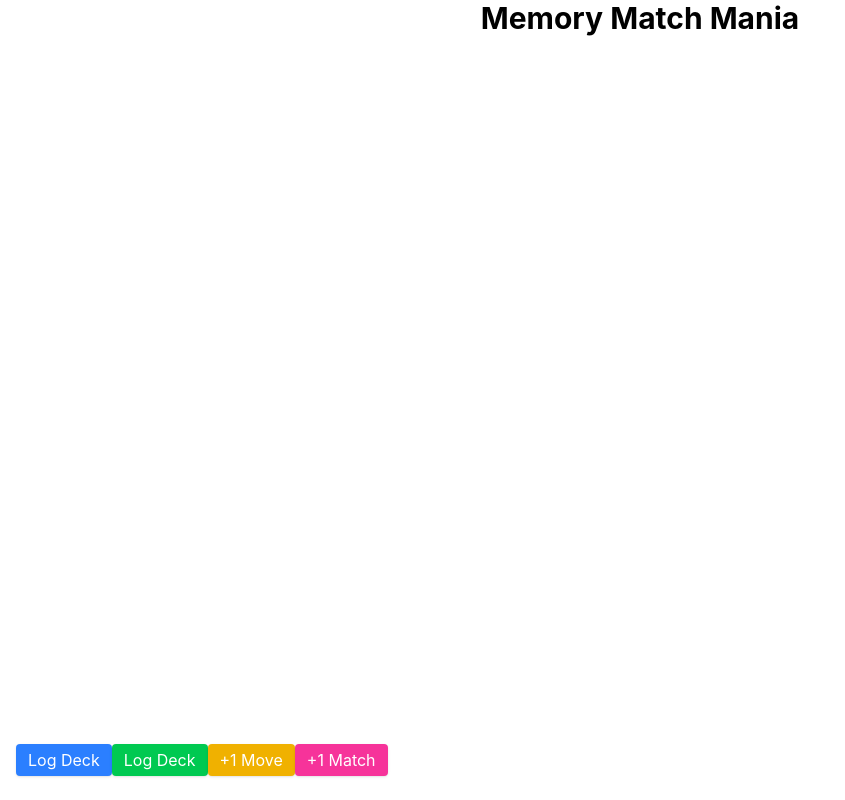
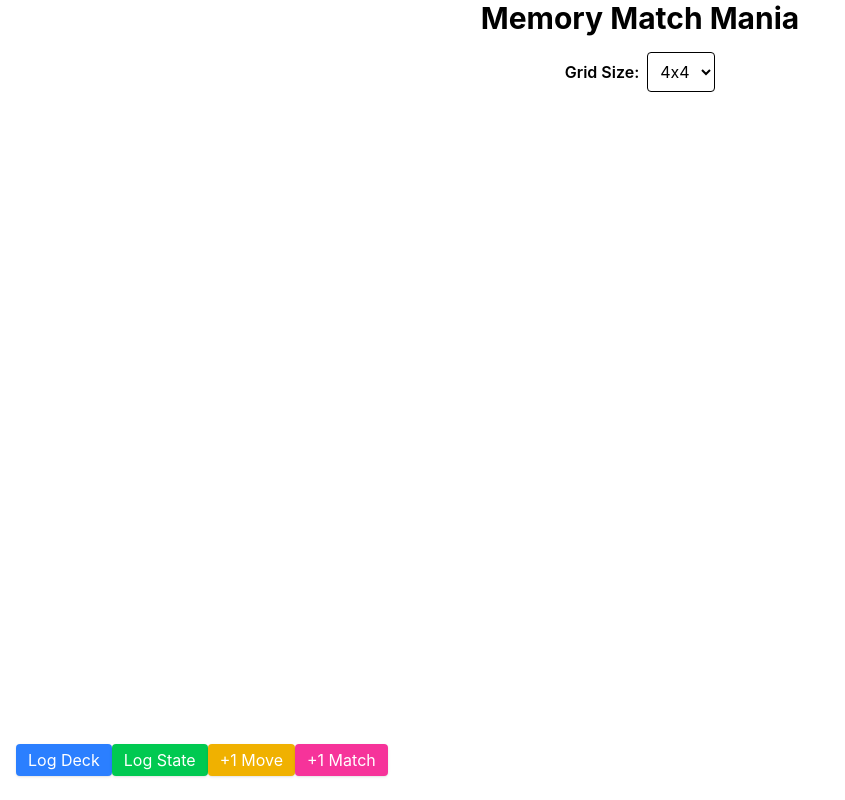
Before and after one commit to cyril2day/react-card-flip-game, a React (Vite) app: page / in a window 1280 px wide. Shown: the whole page, without its empty margins (0-845 px from the left). Built offline with nearby package versions, Linux system fonts and the light colour scheme.

Commit message:
Build the settings component and how to re-initialize the game. Fix typo in log butons

```diff
--- a/src/App.jsx
+++ b/src/App.jsx
@@ -29,6 +29,16 @@
 
   const [resetCounter, setResetCounter] = useState(0)
 
+  const reInitializeGame = (size) => {
+    setGridSize(size)
+
+    setDeck(createNewDeck(size))
+
+    setMoves(0)
+
+    setMatches(0)
+  }
+
   return (
     <div>
       <TempComponent
@@ -45,6 +55,7 @@
       </h1>
 
       {/* Settings: lets user choose grid size and restart the game */}
+      <Settings onGridChange={reInitializeGame} />
 
       {/* Scoreboard: shows number of moves, matches, and total pairs */}
 
--- a/src/components/Settings.jsx
+++ b/src/components/Settings.jsx
@@ -1,7 +1,17 @@
-const Settings = () => {
+const Settings = ({ onGridChange }) => {
   return (
-    <div>
-
+    <div className='mb-4 text-center'>
+      <label className='mr-2 font-semibold'>
+        Grid Size:
+      </label>
+      <select
+        onChange={(e) => onGridChange(parseInt(e.target.value))}
+        className='p-2 border rounded'
+      >
+        <option value={4}>4x4</option>
+        <option value={6}>6x6</option>
+        <option value={8}>8x8</option>
+      </select>
     </div>
   )
 }
--- a/src/components/TempComponent.jsx
+++ b/src/components/TempComponent.jsx
@@ -38,7 +38,7 @@
           onClick={() => console.log({ gridSize, moves, matches, resetCounter })}
           className='px-3 py-1 bg-green-500 text-white rounded shadow'
         >
-          Log Deck
+          Log State
         </button>
 
         <button
```
